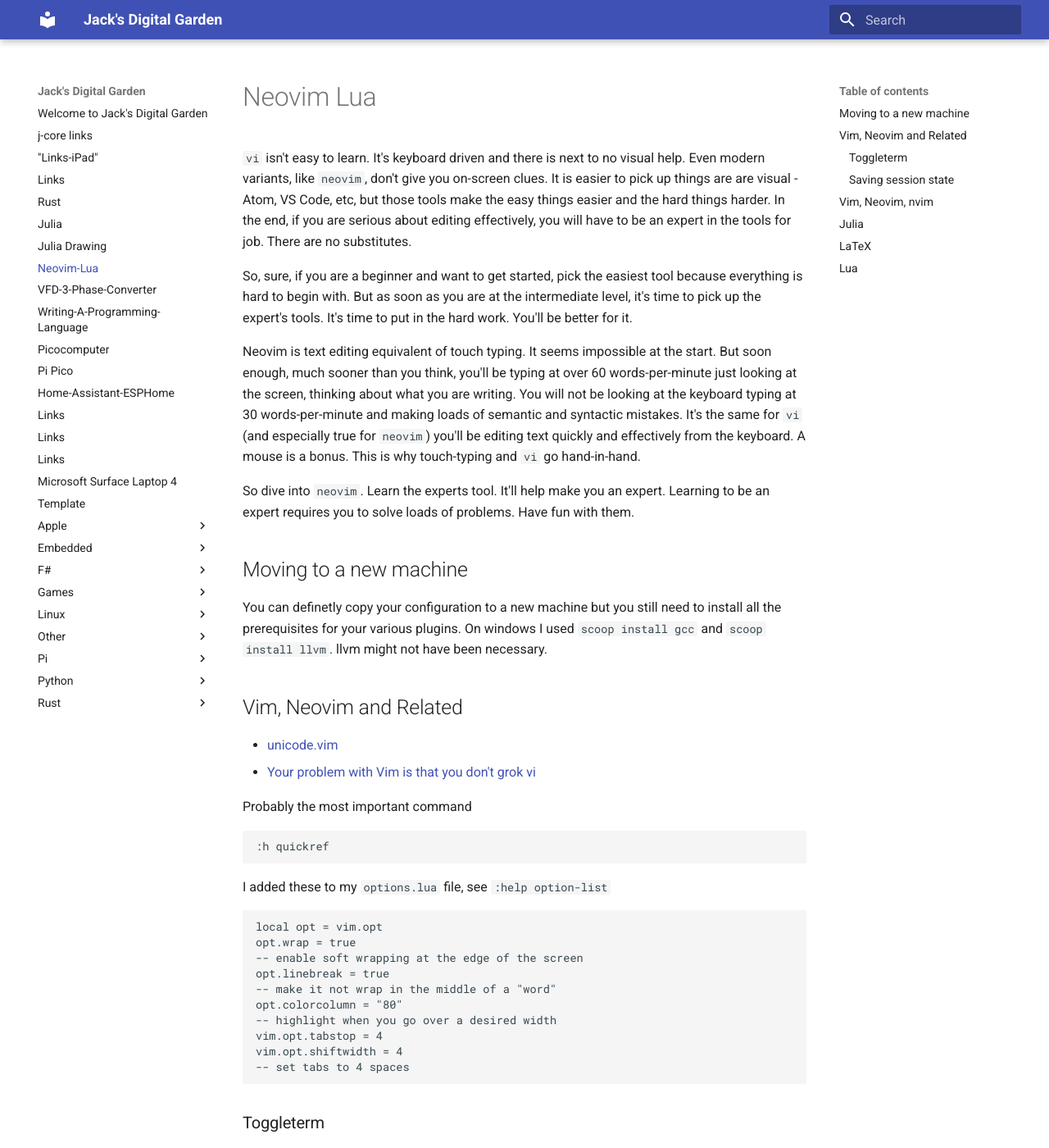
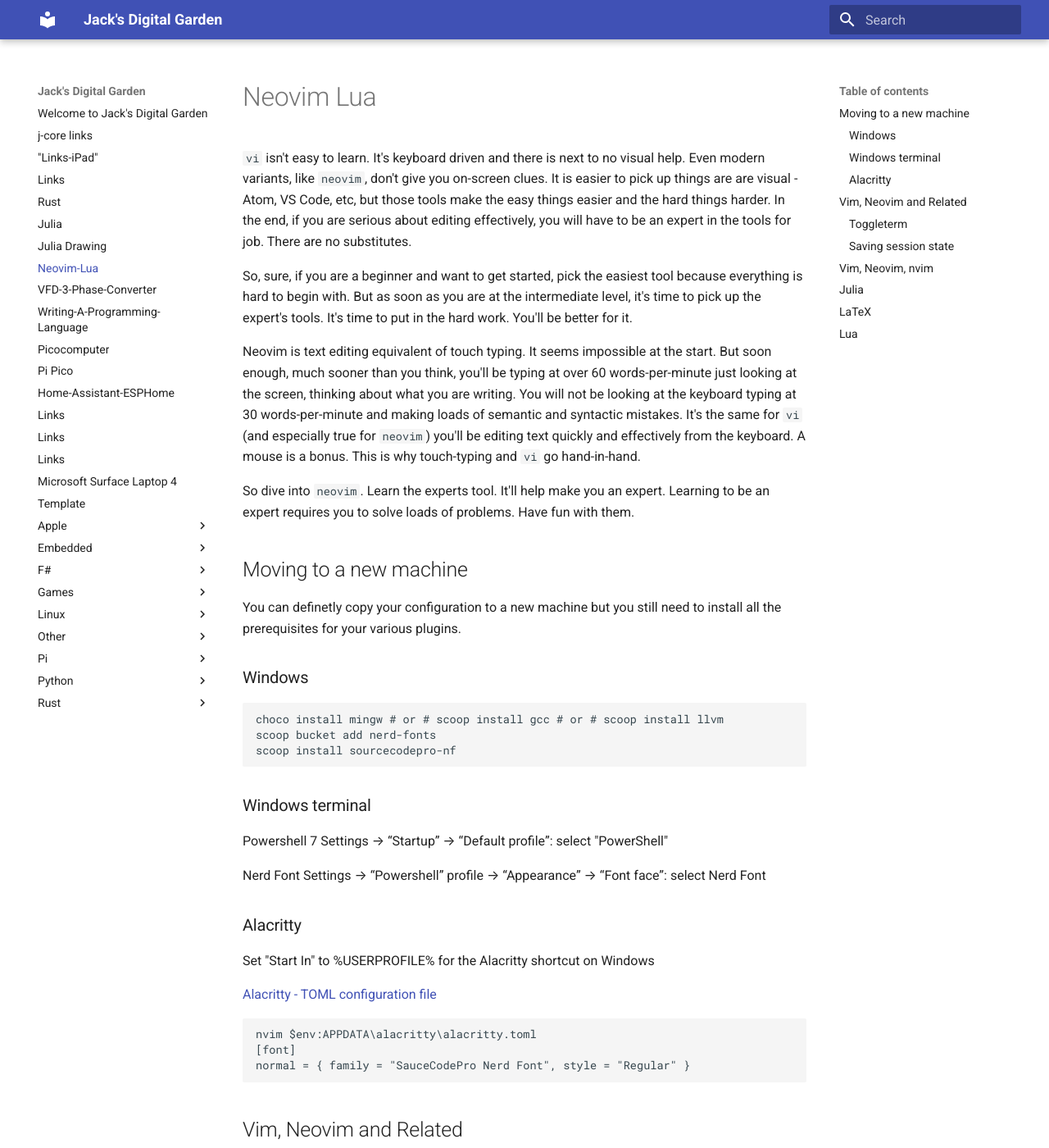
Before and after one commit to jchidley/mkdocs-material-test, an MkDocs documentation site: the page built from docs/2023-04-14-Neovim-Lua.md, in a window 1280 px wide and 1400 px high. Shown: the whole window at 82% size. Built offline with MkDocs 1.6.1 and Material for MkDocs 9.7.7, drawn with Linux system fonts in a browser that asks for light colours.

Commit message:
Windows Terminal and Alacritty config

````diff
--- a/docs/2023-04-14-Neovim-Lua.md
+++ b/docs/2023-04-14-Neovim-Lua.md
@@ -31,7 +31,34 @@
 
 You can definetly copy your configuration to a new machine but you still need to install
 all the prerequisites for your various plugins.
-On windows I used `scoop install gcc` and `scoop install llvm`. llvm might not have been necessary.
+
+### Windows
+
+```PowerhShell
+choco install mingw # or # scoop install gcc # or # scoop install llvm
+scoop bucket add nerd-fonts
+scoop install sourcecodepro-nf
+```
+
+### Windows terminal
+
+Powershell 7
+Settings → “Startup” → “Default profile”:  select "PowerShell"
+
+Nerd Font
+Settings → “Powershell” profile → “Appearance” → “Font face”: select Nerd Font
+
+### Alacritty
+
+Set "Start In" to %USERPROFILE% for the Alacritty shortcut on Windows
+
+[Alacritty - TOML configuration file](https://alacritty.org/config-alacritty.html)
+
+```PowerShell
+nvim $env:APPDATA\alacritty\alacritty.toml
+[font]
+normal = { family = "SauceCodePro Nerd Font", style = "Regular" }
+```
 
 ## Vim, Neovim and Related
 
````
